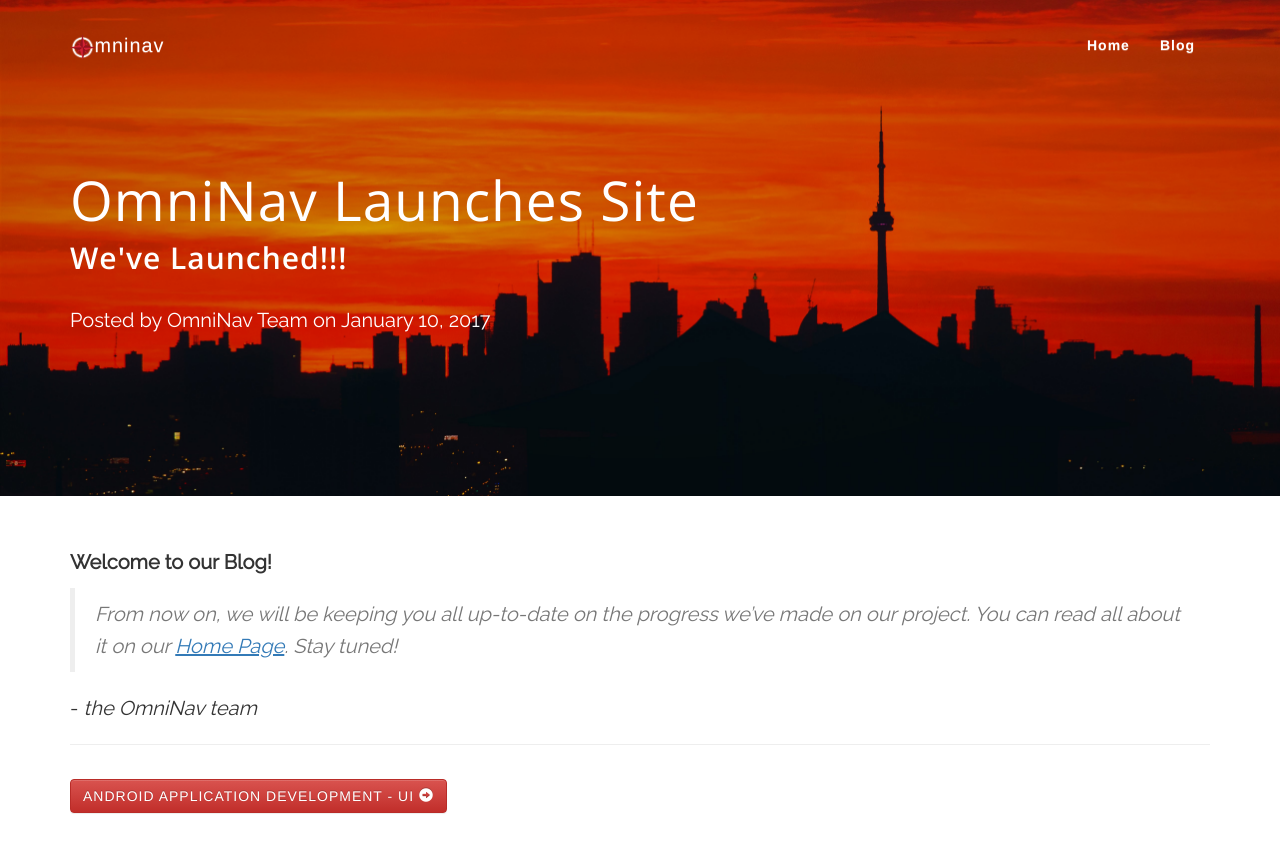
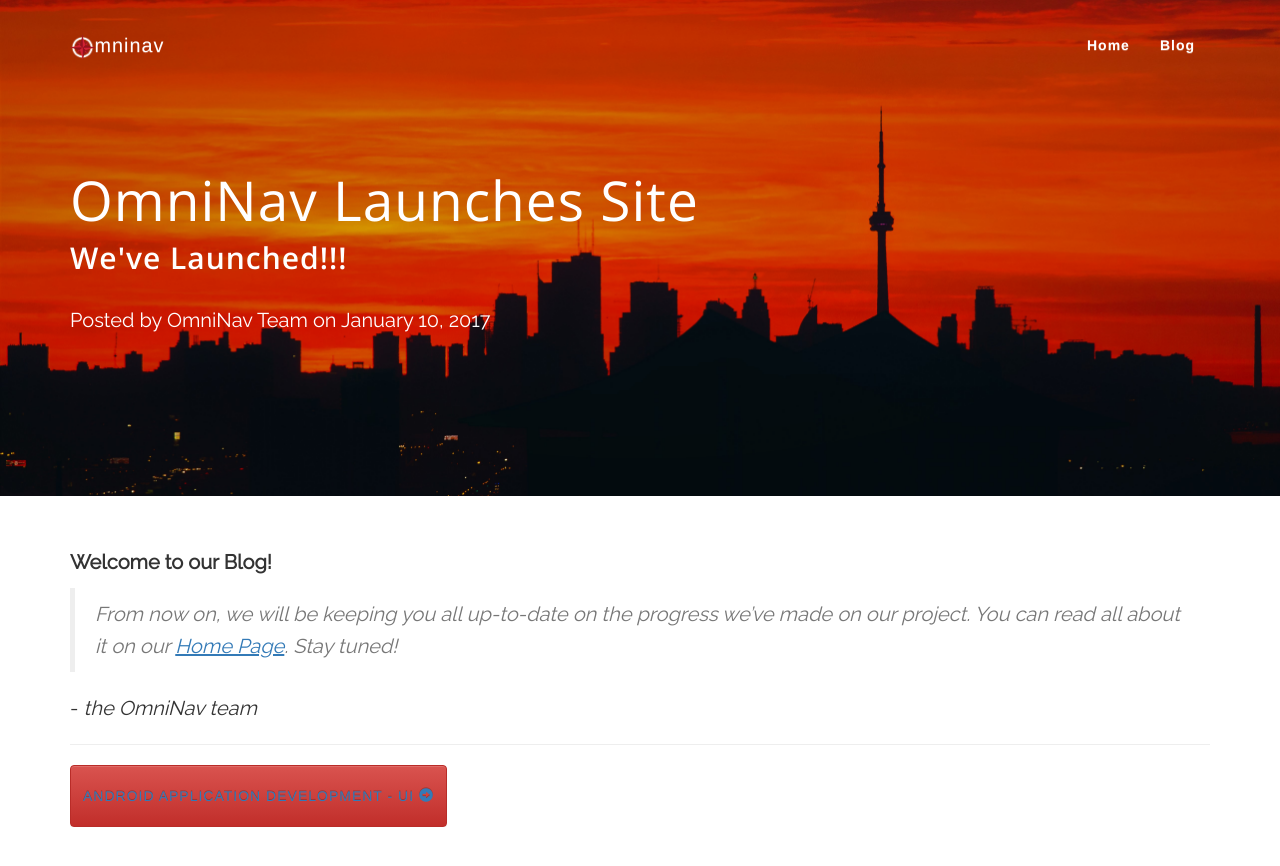
Before and after one commit to hansmaryil/OmniNav, a Jekyll site: the page built from _posts/2017-01-10-omninav-site-launched.md, in a window 1280 px wide. Shown: the top 866 px of the page. Built offline with Jekyll 4.4.1, drawn with Linux system fonts in a browser that asks for light colours; some web fonts are replaced.

Commit message:
button mod6

```diff
--- a/_layouts/post.html
+++ b/_layouts/post.html
@@ -12,15 +12,14 @@ layout: default
   {% if page.previous.url %}
     <a href="{{page.previous.url}}">
     	<button class="prev btn btn-primary btn-danger button-style">
-    		<span class="glyphicon glyphicon-circle-arrow-left"></span> {{page.previous.title}}
+    		<a href="{{page.previous.url}}"><span class="glyphicon glyphicon-circle-arrow-left"></span> {{page.previous.title}} </a>
     	</button>
     </a>
   {% endif %}
   {% if page.next.url %}
-    <a href="{{page.next.url}}">
-    	<button class="next btn btn-primary btn-danger button-style2"> {{page.next.title}} <span class="glyphicon glyphicon-circle-arrow-right"></span>
-    	</button>
-    </a>
+ 	<button class="next btn btn-primary btn-danger button-style2"><a href="{{page.next.url}}"> {{page.next.title}} <span class="glyphicon glyphicon-circle-arrow-right"></span> </a>
+	</button>
+
 
   {% endif %}
 </div>
--- a/css/main.css
+++ b/css/main.css
@@ -194,4 +194,5 @@ ul.social-buttons li a:active {
 
 .PageNavigation .next {
     text-align: right;
+
 }
```
